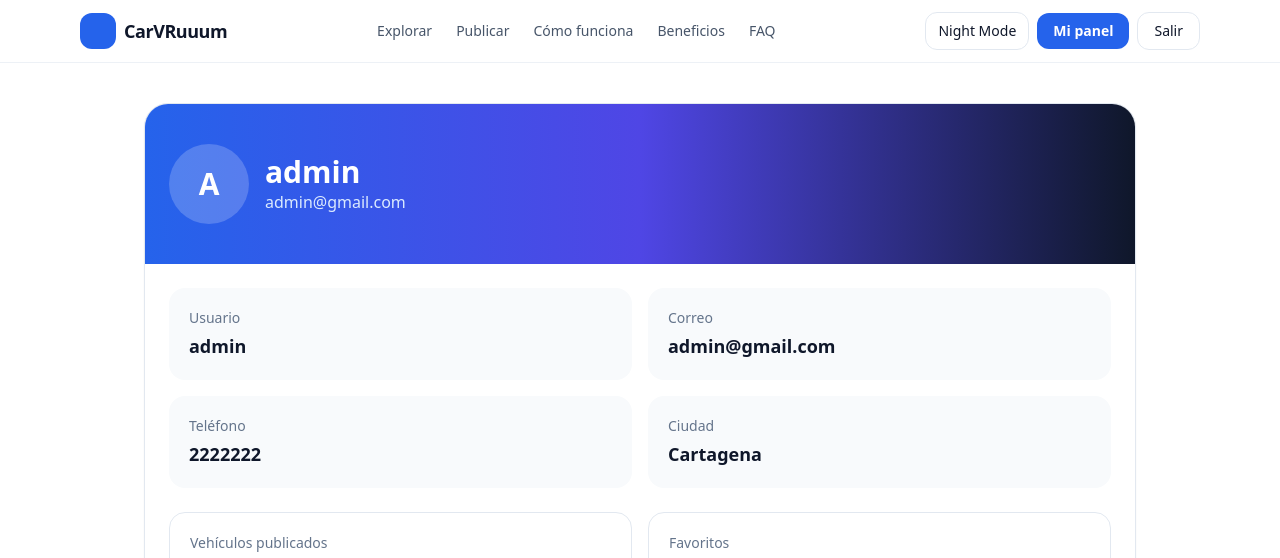
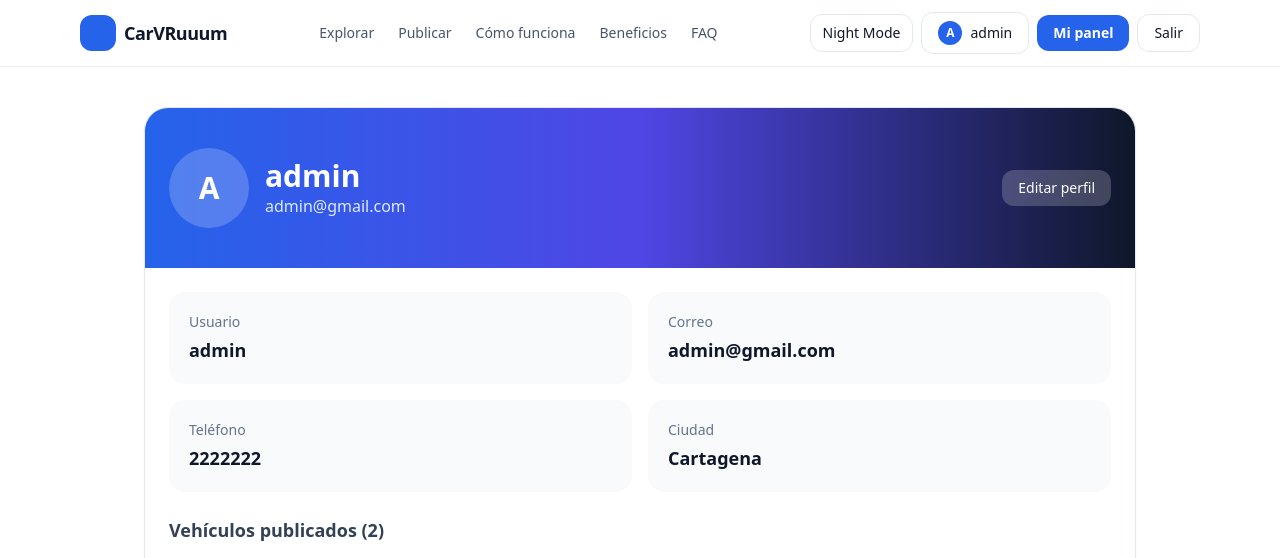
Before and after one commit to SimonCastroV/CARVRUUM, a Django app: page /perfil/ in a window 1280 px wide. Shown: the top 558 px of the page. Run offline with Django 5.2, Linux system fonts and the light colour scheme; a user stored in the database is signed in; data comes from the database, SQL or seed files in the repository; both versions use the stored data as it was after the commit; some libraries are stand-ins or nearby versions.

Commit message:
The function is added to edit the profile and view the favorites and vehicles published in the profile

```diff
--- a/account/forms.py
+++ b/account/forms.py
@@ -2,7 +2,8 @@ from django import forms
 from django.contrib.auth.models import User
 from django.contrib.auth.forms import AuthenticationForm
 from .models import Profile
-
+from django import forms
+from .models import Profile, CIUDADES_COLOMBIA
 # ------------------------------
 # LOGIN FORM
 # ------------------------------
@@ -127,3 +128,29 @@ class ProfileForm(forms.ModelForm):
         widgets = {
             'telefono': forms.TextInput(attrs={'class': 'form-control rounded'}),
         }
+
+
+
+class ProfileEditForm(forms.Form):
+    telefono = forms.CharField(
+        max_length=20,
+        required=False,
+        label="Teléfono",
+        widget=forms.TextInput(attrs={
+            "class": "w-full rounded-xl border border-slate-200 bg-slate-50 px-4 py-2 text-sm focus:outline-none focus:ring-2 focus:ring-blue-500 dark:border-slate-700 dark:bg-slate-800 dark:text-white"
+        })
+    )
+    ciudad = forms.ChoiceField(
+        choices=[("", "— Selecciona una ciudad —")] + list(CIUDADES_COLOMBIA),
+        required=False,
+        label="Ciudad",
+        widget=forms.Select(attrs={
+            "class": "w-full rounded-xl border border-slate-200 bg-slate-50 px-4 py-2 text-sm focus:outline-none focus:ring-2 focus:ring-blue-500 dark:border-slate-700 dark:bg-slate-800 dark:text-white"
+        })
+    )
+
+    def __init__(self, *args, profile=None, **kwargs):
+        super().__init__(*args, **kwargs)
+        if profile:
+            self.fields["telefono"].initial = profile.telefono
+            self.fields["ciudad"].initial   = profile.ciudad
--- a/account/templates/account/profile.html
+++ b/account/templates/account/profile.html
@@ -5,7 +5,9 @@
 <section class="mx-auto max-w-5xl px-4 py-10">
   <div class="overflow-hidden rounded-3xl border border-slate-200 bg-white shadow-sm dark:border-slate-800 dark:bg-slate-900">
 
+    <!-- Header -->
     <div class="bg-gradient-to-r from-blue-600 via-indigo-600 to-slate-900 px-6 py-10 text-white">
+      <div class="flex items-center justify-between">
         <div class="flex items-center gap-4">
           <div class="flex h-20 w-20 items-center justify-center rounded-full bg-white/20 text-3xl font-bold uppercase">
             {{ user_obj.username|slice:":1" }}
@@ -15,47 +17,142 @@
             <p class="text-blue-100">{{ user_obj.email|default:"Sin correo registrado" }}</p>
           </div>
         </div>
+        <button onclick="document.getElementById('edit-modal').classList.remove('hidden')"
+                class="flex items-center gap-2 rounded-xl bg-white/20 px-4 py-2 text-sm font-medium text-white backdrop-blur hover:bg-white/30 transition">
+           Editar perfil
+        </button>
+      </div>
     </div>
 
+    <!-- Info del perfil -->
     <div class="grid gap-4 p-6 md:grid-cols-2">
       <div class="rounded-2xl bg-slate-50 p-5 dark:bg-slate-950">
         <p class="text-sm text-slate-500">Usuario</p>
         <p class="mt-1 text-lg font-semibold">{{ user_obj.username }}</p>
       </div>
-
       <div class="rounded-2xl bg-slate-50 p-5 dark:bg-slate-950">
         <p class="text-sm text-slate-500">Correo</p>
         <p class="mt-1 text-lg font-semibold">{{ user_obj.email|default:"No registrado" }}</p>
       </div>
-
       <div class="rounded-2xl bg-slate-50 p-5 dark:bg-slate-950">
         <p class="text-sm text-slate-500">Teléfono</p>
         <p class="mt-1 text-lg font-semibold">
           {% if profile.telefono %}{{ profile.telefono }}{% else %}No registrado{% endif %}
         </p>
       </div>
-
       <div class="rounded-2xl bg-slate-50 p-5 dark:bg-slate-950">
         <p class="text-sm text-slate-500">Ciudad</p>
         <p class="mt-1 text-lg font-semibold">
-          {% if profile.ciudad %}{{ profile.ciudad }}{% else %}No registrada{% endif %}
+          {% if profile.ciudad %}{{ profile.get_ciudad_display }}{% else %}No registrada{% endif %}
         </p>
       </div>
     </div>
 
-    <div class="grid gap-4 px-6 pb-6 md:grid-cols-2">
-      <div class="rounded-2xl border border-slate-200 p-5 dark:border-slate-800">
-        <p class="text-sm text-slate-500">Vehículos publicados</p>
-        <p class="mt-2 text-3xl font-bold">{{ my_cars_count }}</p>
+    <!-- Vehículos publicados -->
+    <div class="px-6 pb-6">
+      <h2 class="mb-4 text-lg font-bold text-slate-700 dark:text-slate-200">
+         Vehículos publicados ({{ my_cars.count }})
+      </h2>
+      {% if my_cars %}
+        <div class="grid gap-4 sm:grid-cols-2 lg:grid-cols-3">
+          {% for car in my_cars %}
+          <a href="{{ car.get_url }}"
+             class="group rounded-2xl border border-slate-200 bg-slate-50 overflow-hidden transition hover:shadow-md dark:border-slate-700 dark:bg-slate-950">
+            {% with car.images.first as img %}
+              {% if img %}
+                <img src="{{ img.image.url }}" alt="{{ car.make }} {{ car.model }}"
+                     class="h-40 w-full object-cover group-hover:opacity-90 transition">
+              {% else %}
+                <div class="flex h-40 w-full items-center justify-center bg-slate-200 text-4xl dark:bg-slate-800">🚘</div>
+              {% endif %}
+            {% endwith %}
+            <div class="p-4">
+              <p class="font-semibold text-slate-800 dark:text-white">{{ car.make }} {{ car.model }}</p>
+              <p class="text-sm text-slate-500">{{ car.year }} · ${{ car.price|floatformat:0 }}</p>
+              <p class="text-xs text-slate-400 mt-1">{{ car.mileage_km|floatformat:0 }} km · {{ car.city }}</p>
+            </div>
+          </a>
+          {% endfor %}
+        </div>
+      {% else %}
+        <p class="text-sm text-slate-400">No has publicado vehículos aún.</p>
+      {% endif %}
     </div>
 
-      <div class="rounded-2xl border border-slate-200 p-5 dark:border-slate-800">
-        <p class="text-sm text-slate-500">Favoritos</p>
-        <p class="mt-2 text-3xl font-bold">{{ my_favorites_count }}</p>
+    <!-- Favoritos -->
+    <div class="px-6 pb-6">
+      <h2 class="mb-4 text-lg font-bold text-slate-700 dark:text-slate-200">
+        ❤️ Favoritos ({{ my_favorites.count }})
+      </h2>
+      {% if my_favorites %}
+        <div class="grid gap-4 sm:grid-cols-2 lg:grid-cols-3">
+          {% for fav in my_favorites %}
+          <a href="{{ fav.car.get_url }}"
+             class="group rounded-2xl border border-slate-200 bg-slate-50 overflow-hidden transition hover:shadow-md dark:border-slate-700 dark:bg-slate-950">
+            {% with fav.car.images.first as img %}
+              {% if img %}
+                <img src="{{ img.image.url }}" alt="{{ fav.car.make }} {{ fav.car.model }}"
+                     class="h-40 w-full object-cover group-hover:opacity-90 transition">
+              {% else %}
+                <div class="flex h-40 w-full items-center justify-center bg-slate-200 text-4xl dark:bg-slate-800">🚘</div>
+              {% endif %}
+            {% endwith %}
+            <div class="p-4">
+              <p class="font-semibold text-slate-800 dark:text-white">{{ fav.car.make }} {{ fav.car.model }}</p>
+              <p class="text-sm text-slate-500">{{ fav.car.year }} · ${{ fav.car.price|floatformat:0 }}</p>
+              <p class="text-xs text-slate-400 mt-1">{{ fav.car.mileage_km|floatformat:0 }} km · {{ fav.car.city }}</p>
+            </div>
+          </a>
+          {% endfor %}
+        </div>
+      {% else %}
+        <p class="text-sm text-slate-400">No tienes vehículos en favoritos.</p>
+      {% endif %}
     </div>
 
-      <a href="{% url 'cars:viewed_history' %}">Historial</a>
+    <div class="px-6 pb-6">
+      <a href="{% url 'cars:viewed_history' %}" class="text-sm text-blue-600 hover:underline">📋 Ver historial</a>
     </div>
   </div>
 </section>
+
+<!-- Modal de edición -->
+<div id="edit-modal"
+     class="{% if not edit_open %}hidden{% endif %} fixed inset-0 z-50 flex items-center justify-center bg-black/50 px-4">
+  <div class="w-full max-w-md rounded-2xl bg-white p-6 shadow-xl dark:bg-slate-900">
+    <div class="mb-5 flex items-center justify-between">
+      <h2 class="text-xl font-bold text-slate-800 dark:text-white">Editar perfil</h2>
+      <button onclick="document.getElementById('edit-modal').classList.add('hidden')"
+              class="text-slate-400 hover:text-slate-600 text-xl leading-none">✕</button>
+    </div>
+
+    <form method="POST">
+      {% csrf_token %}
+      <div class="space-y-4">
+        {% for field in form %}
+        <div>
+          <label class="block text-sm font-medium text-slate-600 dark:text-slate-300 mb-1">
+            {{ field.label }}
+          </label>
+          {{ field }}
+          {% if field.errors %}
+            <p class="mt-1 text-xs text-red-500">{{ field.errors.0 }}</p>
+          {% endif %}
+        </div>
+        {% endfor %}
+      </div>
+      <div class="mt-6 flex gap-3">
+        <button type="submit"
+                class="flex-1 rounded-xl bg-blue-600 px-4 py-2 text-white font-medium hover:bg-blue-700 transition">
+          Guardar cambios
+        </button>
+        <button type="button"
+                onclick="document.getElementById('edit-modal').classList.add('hidden')"
+                class="flex-1 rounded-xl border border-slate-200 px-4 py-2 text-slate-600 hover:bg-slate-50 transition dark:border-slate-700 dark:text-slate-300">
+          Cancelar
+        </button>
+      </div>
+    </form>
+  </div>
+</div>
 {% endblock %}
--- a/account/views.py
+++ b/account/views.py
@@ -3,7 +3,7 @@ from django.contrib.auth import login
 from django.contrib.auth.forms import AuthenticationForm
 from django.contrib.auth.decorators import login_required
 
-from .forms import RegisterForm
+from .forms import RegisterForm, ProfileEditForm
 from .models import Profile
 
 from cars.models import Car, Favorite
@@ -24,19 +24,37 @@ def landing(request):
         "my_favorites_count": my_favorites_count,
     })
 
+
 @login_required
 def profile_view(request):
     profile, _ = Profile.objects.get_or_create(user=request.user)
 
-    my_cars_count = Car.objects.filter(owner=request.user).count()
-    my_favorites_count = Favorite.objects.filter(user=request.user).count()
+    my_cars      = Car.objects.filter(owner=request.user, is_active=True).order_by("-created_at")
+    my_favorites = Favorite.objects.filter(user=request.user).select_related("car").order_by("-id")
+
+    edit_open = False
+
+    if request.method == "POST":
+        form = ProfileEditForm(request.POST, profile=profile)
+        if form.is_valid():
+            profile.telefono = form.cleaned_data["telefono"]
+            profile.ciudad   = form.cleaned_data["ciudad"]
+            profile.save()
+            return redirect("profile")
+        else:
+            edit_open = True
+    else:
+        form = ProfileEditForm(profile=profile)
 
     return render(request, "account/profile.html", {
-        "user_obj": request.user,
-        "profile": profile,
-        "my_cars_count": my_cars_count,
-        "my_favorites_count": my_favorites_count,
+        "user_obj":     request.user,
+        "profile":      profile,
+        "my_cars":      my_cars,
+        "my_favorites": my_favorites,
+        "form":         form,
+        "edit_open":    edit_open,
     })
+
 
 def login_view(request):
     next_url = request.GET.get("next") or request.POST.get("next")
@@ -63,7 +81,7 @@ def register_view(request):
 
             profile, _ = Profile.objects.get_or_create(user=user)
             profile.telefono = form.cleaned_data.get("telefono")
-            profile.ciudad = form.cleaned_data.get("ciudad_residencia")
+            profile.ciudad   = form.cleaned_data.get("ciudad_residencia")
             profile.save()
 
             return redirect("login")
@@ -77,12 +95,12 @@ def register_view(request):
 def home(request):
     profile = getattr(request.user, "profile", None)
 
-    my_cars_count = Car.objects.filter(owner=request.user).count()
+    my_cars_count      = Car.objects.filter(owner=request.user).count()
     my_favorites_count = Favorite.objects.filter(user=request.user).count()
 
     return render(request, "account/home.html", {
-        "username": request.user.username,
-        "ciudad": profile.ciudad if profile else None,
-        "my_cars_count": my_cars_count,
+        "username":           request.user.username,
+        "ciudad":             profile.ciudad if profile else None,
+        "my_cars_count":      my_cars_count,
         "my_favorites_count": my_favorites_count,
     })
--- a/templates/base.html
+++ b/templates/base.html
@@ -65,6 +65,14 @@
         </button>
 
         {% if user.is_authenticated %}
+          <a href="{% url 'profile' %}"
+             class="flex items-center gap-2 rounded-xl border border-slate-200 px-4 py-2 text-sm font-medium hover:bg-slate-50 dark:border-slate-800 dark:hover:bg-slate-900">
+            <span class="flex h-6 w-6 items-center justify-center rounded-full bg-blue-600 text-xs font-bold uppercase text-white">
+              {{ user.username|slice:":1" }}
+            </span>
+            {{ user.username }}
+          </a>
+
           <a href="{% url 'home' %}"
              class="rounded-xl bg-blue-600 px-4 py-2 text-sm font-semibold text-white hover:bg-blue-700">
             Mi panel
```
Also changed, not shown: cars/forms.py (line endings or trailing spaces), db.sqlite3. Lines whose indentation alone changed are shown as unchanged.
